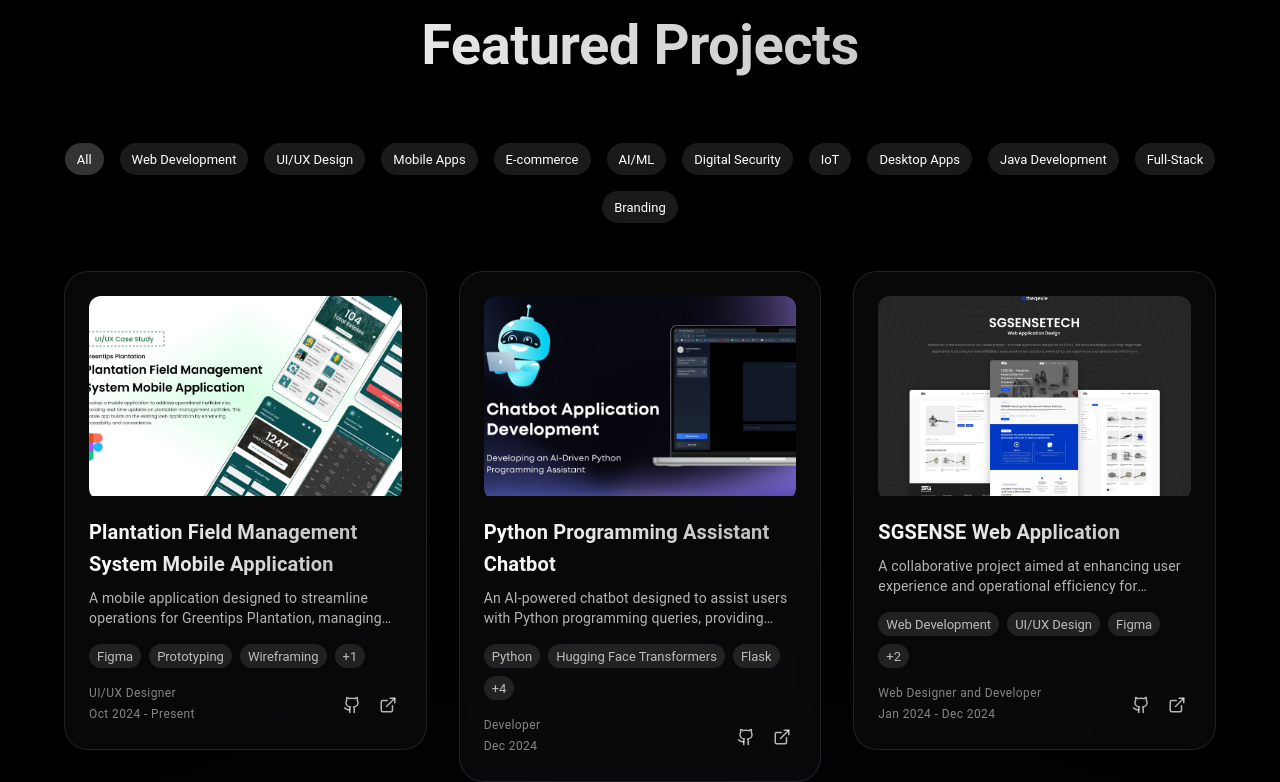
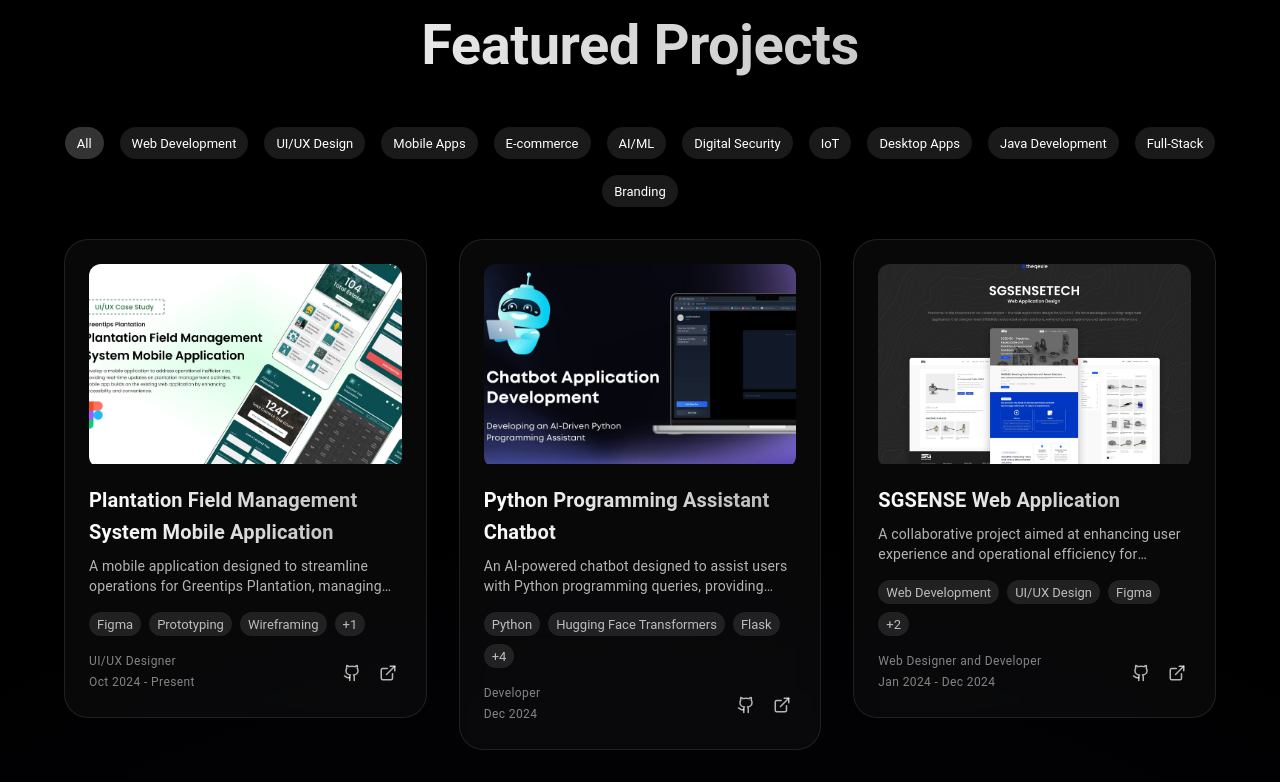
Before and after one commit to SusithD/my-portfolio, a Next.js app: page / in a window 1280 px wide. Shown: the part 4220-5002 px from the top of the page. Built offline with nearby package versions, Linux system fonts and the light colour scheme.

Commit message:
Adjust margin-bottom values in Projects component for consistent spacing

```diff
--- a/src/components/Projects.jsx
+++ b/src/components/Projects.jsx
@@ -415,7 +415,7 @@
               fontSize: { xs: "2.5rem", md: "3.5rem" },
               fontWeight: 700,
               textAlign: "center",
-              mb: 8,
+              mb: 6, // Changed from mb: 8 to create consistent spacing
               background: "linear-gradient(to right, #fff, rgba(255,255,255,0.7))",
               WebkitBackgroundClip: "text",
               WebkitTextFillColor: "transparent",
@@ -431,7 +431,7 @@
               sx={{
             display: "flex",
             gap: 2,
-            mb: 6,
+            mb: 4, // Changed from mb: 6 to create more consistent spacing
             flexWrap: "wrap",
             justifyContent: "center"
           }}
```
